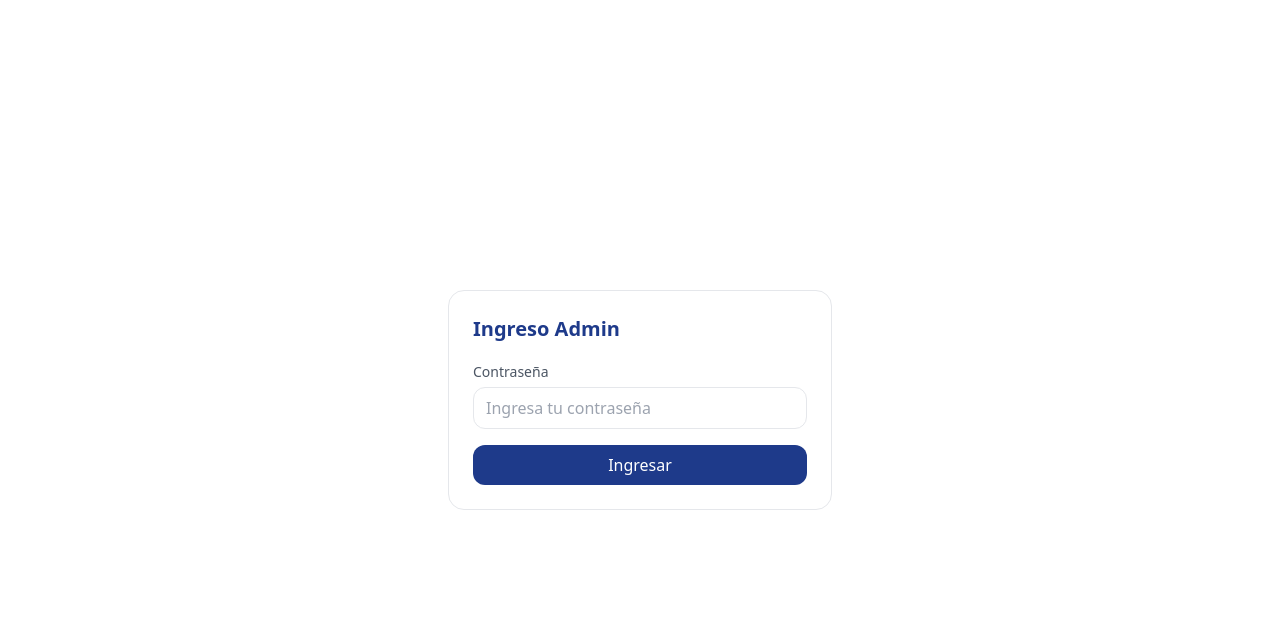
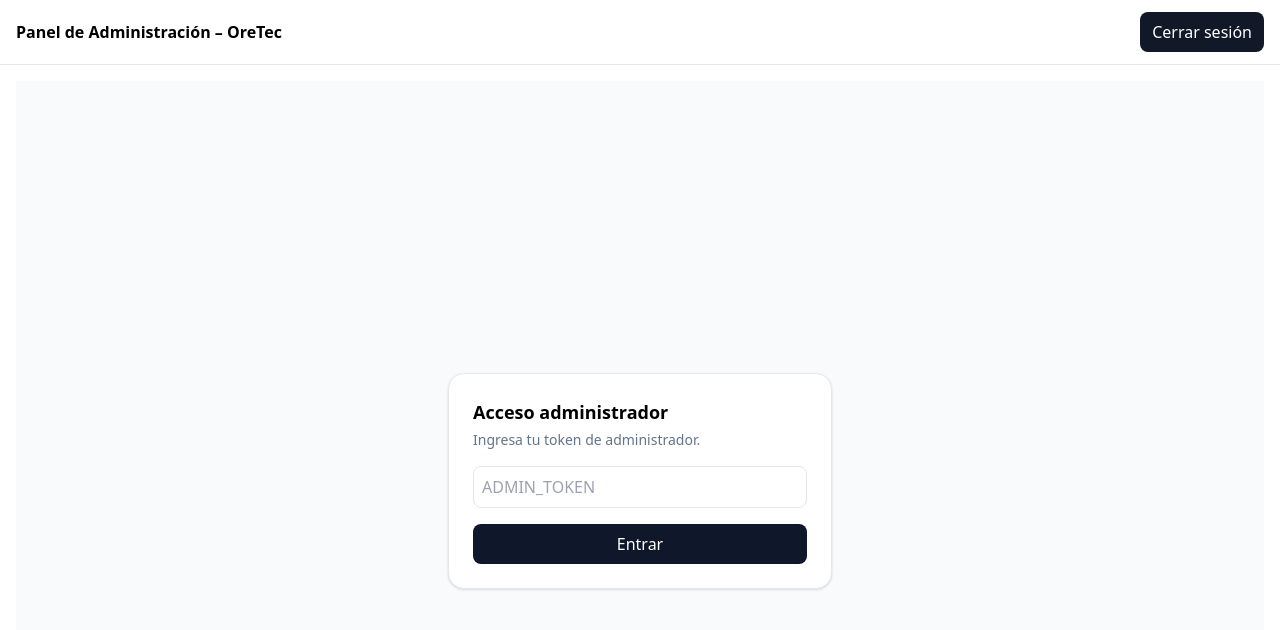
Before and after one commit to cristiantagle/oretec-web, a Next.js app: page /admin/login in a window 1280 px wide. Shown: the top 630 px of the page. Built offline with nearby package versions, Linux system fonts and the light colour scheme.

Commit message:
feat(admin): login protegido + logout, manteniendo panel existente

```diff
--- /dev/null
+++ b/app/admin/layout.tsx
@@ -0,0 +1,41 @@
+import { ReactNode } from "react";
+
+export default function AdminLayout({ children }: { children: ReactNode }) {
+    return (
+        <html lang="es">
+        <body>
+        <header
+        style={{
+            display: "flex",
+            alignItems: "center",
+            justifyContent: "space-between",
+            padding: "12px 16px",
+            borderBottom: "1px solid #e5e7eb",
+            background: "white",
+            position: "sticky",
+            top: 0,
+            zIndex: 10,
+        }}
+        >
+        <strong>Panel de Administración – OreTec</strong>
+        <form action="/api/admin/logout" method="post">
+        <button
+        type="submit"
+        style={{
+            background: "#111827",
+            color: "white",
+            borderRadius: 8,
+            padding: "8px 12px",
+            border: "none",
+            cursor: "pointer",
+        }}
+        >
+        Cerrar sesión
+        </button>
+        </form>
+        </header>
+        <main style={{ padding: 16 }}>{children}</main>
+        </body>
+        </html>
+    );
+}
--- a/app/admin/login/page.tsx
+++ b/app/admin/login/page.tsx
@@ -1,17 +1,44 @@
-import { Suspense } from 'react'
-import LoginForm from './LoginForm'
-
-// Opcional: fuerza render dinámico si quieres evitar prerender
-// export const dynamic = 'force-dynamic'
+"use client";
+import { useEffect, useState } from "react";
 
 export default function AdminLoginPage() {
-  return (
-    <Suspense fallback={
-      <main className="min-h-screen flex items-center justify-center px-4">
-      <div className="w-full max-w-sm rounded-2xl border p-6">Cargando…</div>
-      </main>
-    }>
-    <LoginForm />
-    </Suspense>
-  )
+    const [token, setToken] = useState("");
+    const [error, setError] = useState<string|null>(null);
+    const [ready, setReady] = useState(false);
+    const [loading, setLoading] = useState(false);
+
+    useEffect(() => { fetch("/api/admin/login").finally(() => setReady(true)); }, []);
+
+    async function onSubmit(e: React.FormEvent) {
+        e.preventDefault(); setError(null); setLoading(true);
+        try {
+            const res = await fetch("/api/admin/login", {
+                method:"POST", headers:{ "Content-Type":"application/json" },
+                body: JSON.stringify({ token }),
+            });
+            if (res.ok) { window.location.href = "/admin"; return; }
+            const data = await res.json().catch(()=>({}));
+            setError(data?.error ?? "Error de autenticación");
+        } catch { setError("No se pudo conectar con el servidor"); }
+        finally { setLoading(false); }
+    }
+
+    return (
+        <div className="min-h-screen grid place-items-center bg-slate-50 p-4">
+        <form onSubmit={onSubmit} className="w-full max-w-sm rounded-2xl border bg-white p-6 shadow">
+        <h1 className="text-lg font-semibold">Acceso administrador</h1>
+        {!ready ? <p className="mt-2 text-sm text-slate-500">Cargando…</p> : (
+            <>
+            <p className="mt-1 text-sm text-slate-500">Ingresa tu token de administrador.</p>
+            <input type="password" value={token} onChange={(e)=>setToken(e.target.value)}
+            placeholder="ADMIN_TOKEN" className="mt-4 w-full rounded-lg border p-2" />
+            {error && <div className="mt-2 text-sm text-red-600">{error}</div>}
+            <button type="submit" disabled={loading} className="mt-4 w-full rounded-lg bg-slate-900 p-2 text-white disabled:opacity-60">
+            {loading ? "Verificando..." : "Entrar"}
+            </button>
+            </>
+        )}
+        </form>
+        </div>
+    );
 }
--- /dev/null
+++ b/app/api/admin/login/route.ts
@@ -0,0 +1,41 @@
+import { NextResponse } from "next/server";
+
+export const dynamic = "force-dynamic";
+
+export async function GET() {
+    return NextResponse.json({ ok: true, method: "GET" });
+}
+
+export async function OPTIONS() {
+    return NextResponse.json({}, { status: 204 });
+}
+
+export async function POST(req: Request) {
+    const { token } = await req.json().catch(() => ({ token: "" }));
+    const expected = process.env.ADMIN_TOKEN;
+
+    if (!expected) {
+        return NextResponse.json(
+            { ok: false, error: "ADMIN_TOKEN no configurado en el servidor" },
+            { status: 500 }
+        );
+    }
+
+    if (token !== expected) {
+        return NextResponse.json(
+            { ok: false, error: "Token inválido" },
+            { status: 401 }
+        );
+    }
+
+    const res = NextResponse.json({ ok: true });
+    res.cookies.set("admin_auth", "1", {
+        httpOnly: true,
+        secure: process.env.NODE_ENV === "production",
+        sameSite: "lax",
+        path: "/",
+        maxAge: 60 * 60 * 8, // 8 horas
+    });
+
+    return res;
+}
--- /dev/null
+++ b/app/api/admin/logout/route.ts
@@ -0,0 +1,13 @@
+import { NextResponse } from "next/server";
+export const dynamic = "force-dynamic";
+
+export async function POST() {
+    const site = process.env.NEXT_PUBLIC_SITE_URL || "http://localhost:3000";
+    const res = NextResponse.redirect(new URL("/admin/login", site));
+    res.cookies.set("admin_auth","",{
+        httpOnly:true, secure:process.env.NODE_ENV==="production",
+        sameSite:"lax", path:"/", expires:new Date(0),
+    });
+    return res;
+}
+export async function GET() { return POST(); }
```
Also changed, not shown: middleware.ts (+12 -45 lines).
